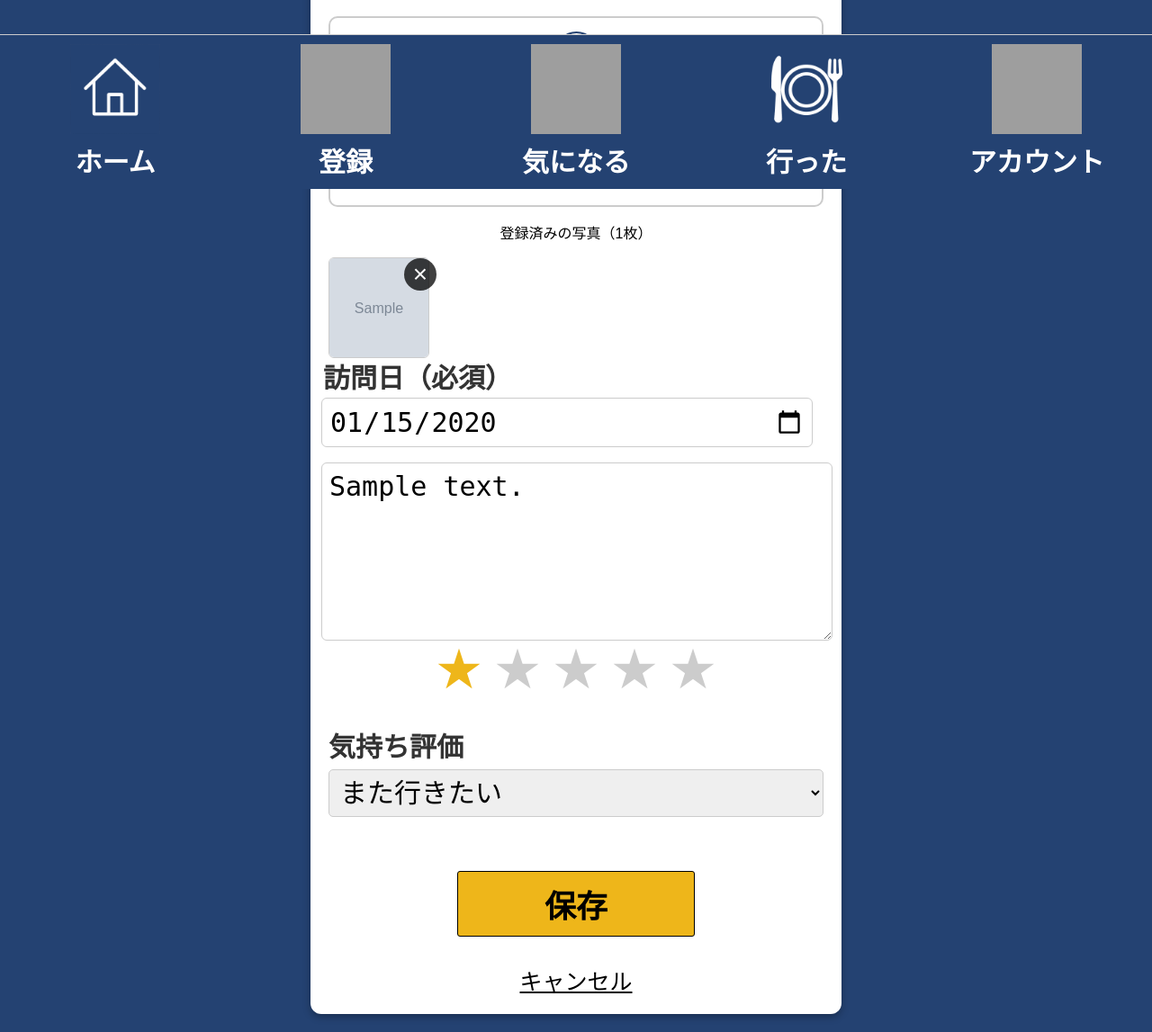
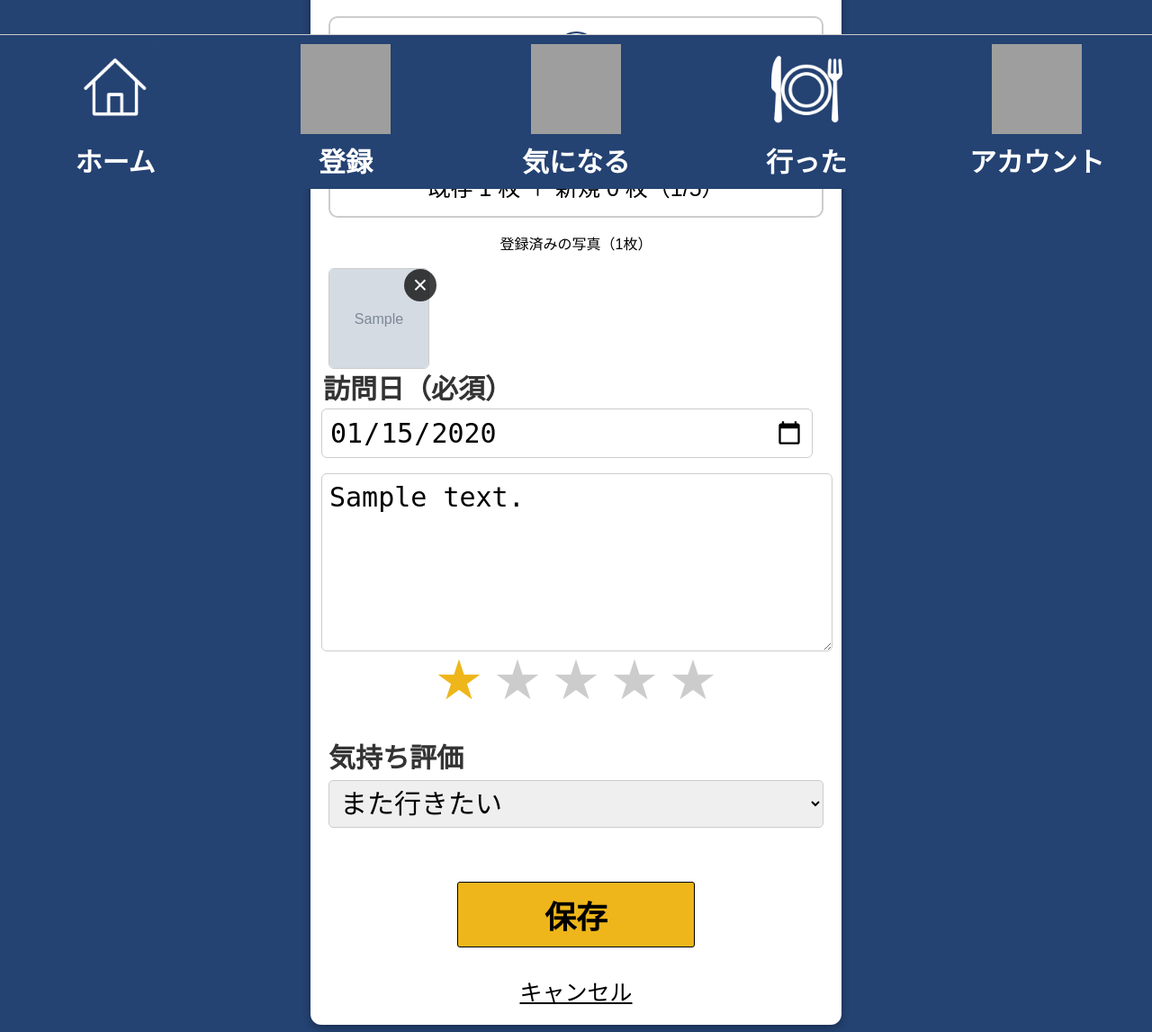
Before and after one commit to kazu-king22/Savoiry, a Django app: page /savoiry/restaurants/visit/1/edit/ in a window 1280 px wide. Shown: the part 590-1737 px from the top of the page at 90% size. Run offline with Django 5.2, Linux system fonts and the light colour scheme; a user stored in the database is signed in; tables that the repository leaves empty hold one stand-in row (values such as "Sample post"); grey boxes marked "Sample" are stand-in pictures; grey boxes are pictures that could not be loaded.

Commit message:
再々レビュー３－１修正と微修正完了

```diff
--- a/restaurants/static/restaurants/css/detail.css
+++ b/restaurants/static/restaurants/css/detail.css
@@ -512,3 +512,10 @@
   color: #244272;          /* Savoiryのテーマ色 */
   text-decoration: underline;
 }
+
+/* 写真選択数 表示 */
+.image-count {
+  margin-top: 10px;
+  font-size: 25px;
+  text-align: center;
+}
```
